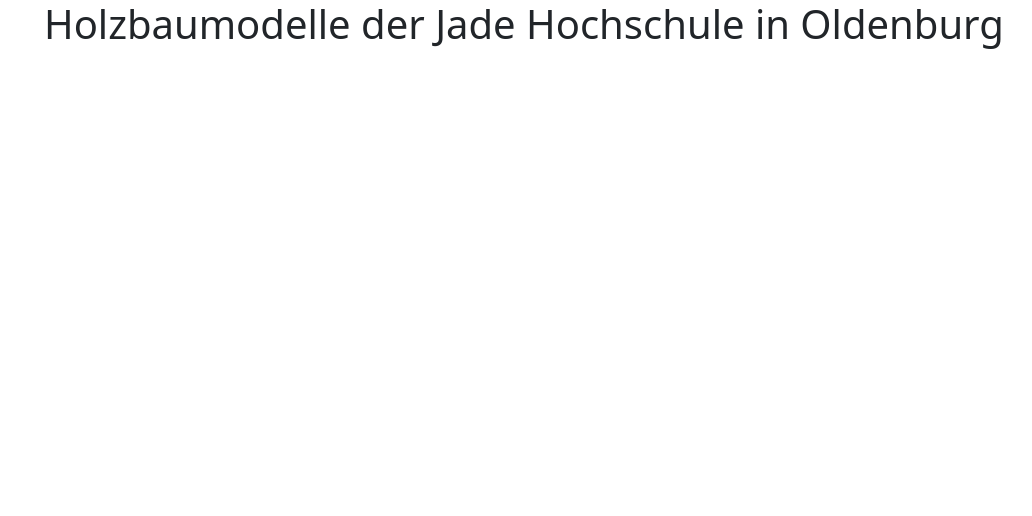
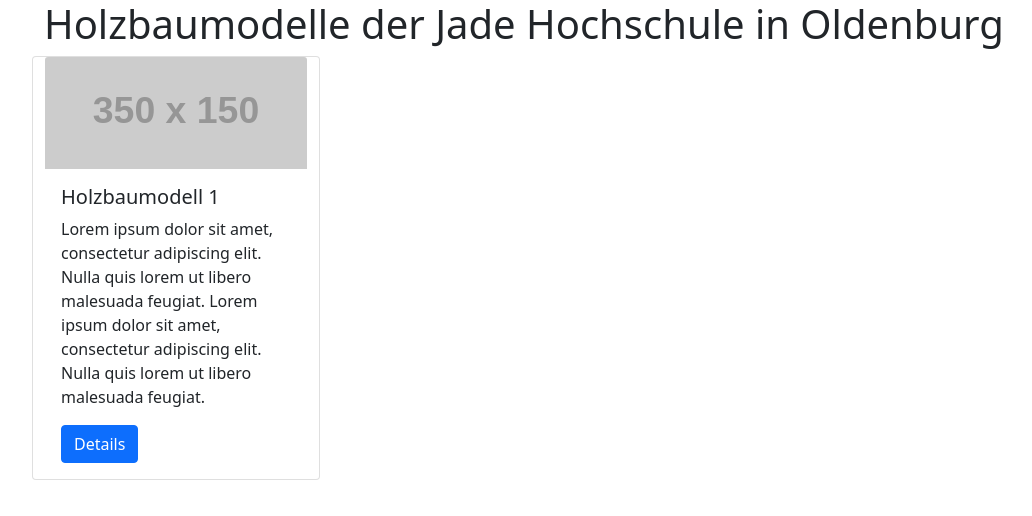
Before and after one commit to berndhobbie/holzbaumodelle-jadehs, a plain HTML site: page index.html in a window 1280 px wide. Shown: the whole page, without its empty margins (38-1070 px from the left). Drawn offline with nearby package versions, Linux system fonts and the light colour scheme; placeholder pictures from the web are drawn by us.

Commit message:
add the cards dynamicly

```diff
--- /dev/null
+++ b/genHomepage.js
@@ -0,0 +1,53 @@
+const modelleRow = document.getElementById('modelleRow');
+
+const holzbaumodelle = [
+  {
+    id: 1,
+    name: 'Holzbaumodell 1',
+    image: 'https://via.placeholder.com/350x150',
+    description:
+      'Lorem ipsum dolor sit amet, consectetur adipiscing elit. Nulla quis lorem ut libero malesuada feugiat. Lorem ipsum dolor sit amet, consectetur adipiscing elit. Nulla quis lorem ut libero malesuada feugiat.',
+  },
+];
+
+//generate a bootstrap card for each modelle and add it to the modelleRow
+holzbaumodelle.forEach((modelle) => {
+  const card = document.createElement('div');
+  card.classList.add('card');
+  card.style.width = '18rem';
+  const img = document.createElement('img');
+  img.classList.add('card-img-top');
+  img.src = modelle.image;
+  img.alt = modelle.name;
+  const cardBody = document.createElement('div');
+  cardBody.classList.add('card-body');
+  const cardTitle = document.createElement('h5');
+  cardTitle.classList.add('card-title');
+  cardTitle.innerHTML = modelle.name;
+  const cardText = document.createElement('p');
+  cardText.classList.add('card-text');
+  cardText.innerHTML = modelle.description;
+  const cardLink = document.createElement('a');
+  cardLink.classList.add('btn', 'btn-primary');
+  cardLink.innerHTML = 'Details';
+  //generate the id as param for the link
+  cardLink.href = `/test.html?id=${modelle.id}`;
+  cardBody.appendChild(cardTitle);
+  cardBody.appendChild(cardText);
+  cardBody.appendChild(cardLink);
+  card.appendChild(img);
+  card.appendChild(cardBody);
+  modelleRow.appendChild(card);
+});
+
+{
+  /* <div class="card m-2" style="width: 18rem;">
+<img src="https://placeimg.com/640/480/arch" class="card-img-top" alt="...">
+<div class="card-body">
+    <h5 class="card-title">Card title</h5>
+    <p class="card-text">Some quick example text to build on the card title and make up the bulk of the
+        card's content.</p>
+    <a href="#" class="btn btn-primary">Go somewhere</a>
+</div>
+</div> */
+}
--- a/index.html
+++ b/index.html
@@ -16,11 +16,14 @@
 <body>
     <div class="container">
         <h1>Holzbaumodelle der Jade Hochschule in Oldenburg</h1>
+        <div id="modelleRow" class="row">
+        </div>
     </div>
 
     <script src="https://cdn.jsdelivr.net/npm/bootstrap@5.1.3/dist/js/bootstrap.bundle.min.js"
         integrity="sha384-ka7Sk0Gln4gmtz2MlQnikT1wXgYsOg+OMhuP+IlRH9sENBO0LRn5q+8nbTov4+1p"
         crossorigin="anonymous"></script>
+    <script src="genHomepage.js"></script>
 </body>
 
 </html>
```
